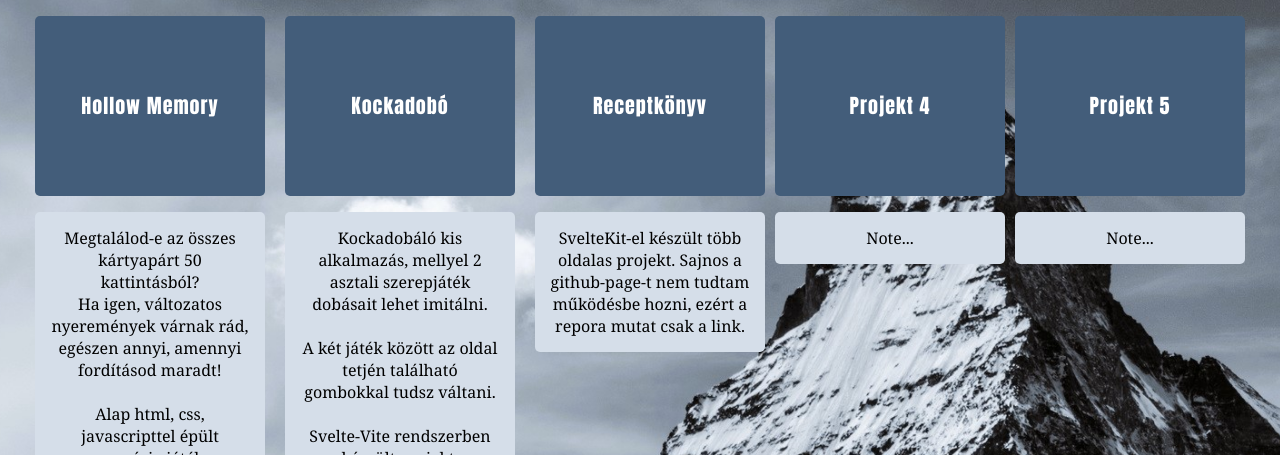
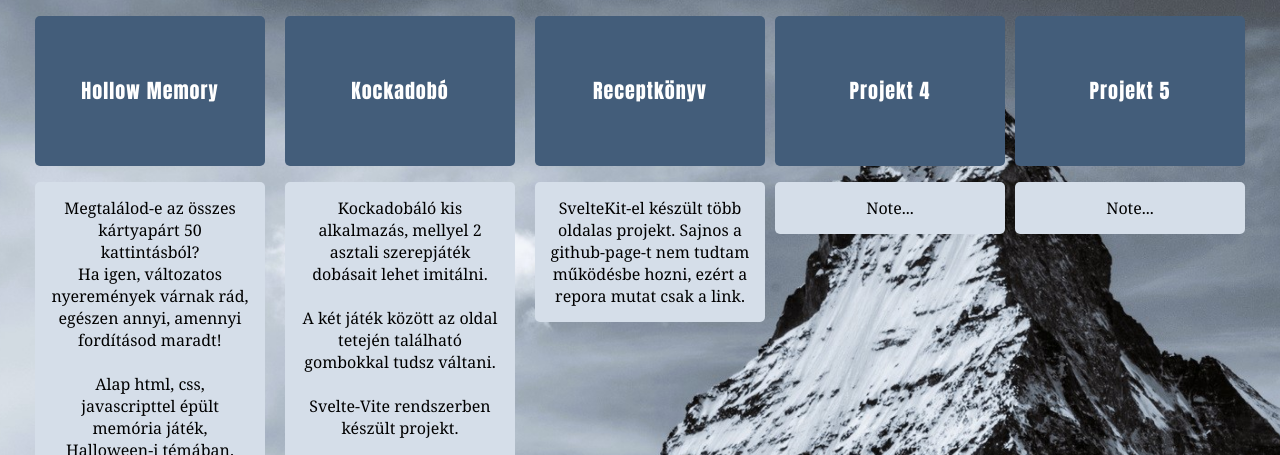
Before and after one commit to ZyphiaHub/PortfolioPage, a plain HTML site: page index.html in a window 1280 px wide. Shown: the part 90-545 px from the top of the page. Drawn offline with Linux system fonts and the light colour scheme.

Commit message:
modified:   style.css

```diff
--- a/index.html
+++ b/index.html
@@ -33,7 +33,7 @@
                 Kockadobáló kis alkalmazás, mellyel 2 asztali szerepjáték dobásait lehet imitálni.
                 <br>
                 <br>
-                A két játék között az oldal tetjén található gombokkal tudsz váltani.
+                A két játék között az oldal tetején található gombokkal tudsz váltani.
                 <br>
                 <br>
                 Svelte-Vite rendszerben készült projekt.
--- a/style.css
+++ b/style.css
@@ -20,7 +20,7 @@ body {
     justify-content: center;
     align-items: center;
     width: 200px; /* Fix szélesség */
-    height: 150px; /* Fix magasság */
+    height: 120px; /* Fix magasság */
     background-color: #435d7a;
     color: white;
     text-decoration: none;
@@ -32,6 +32,11 @@ body {
     transition: background-color 0.3s;
     padding: 15px;
 }
+
+.button:hover {
+    background-color: #93b7de;
+}
+
 .note{
     width: 200px; /* Fix szélesség */
     height: auto; /* Fix magasság */
@@ -46,9 +51,7 @@ body {
 }
 
 
-.button:hover {
-    background-color: #93b7de;
-}
+
 
 /* Linkek tárolója */
 .linklada {
```
